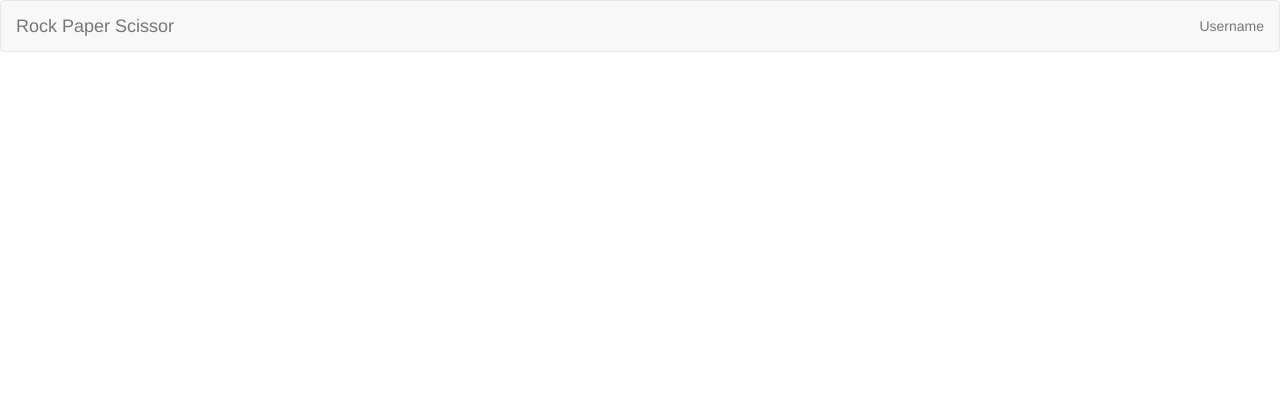
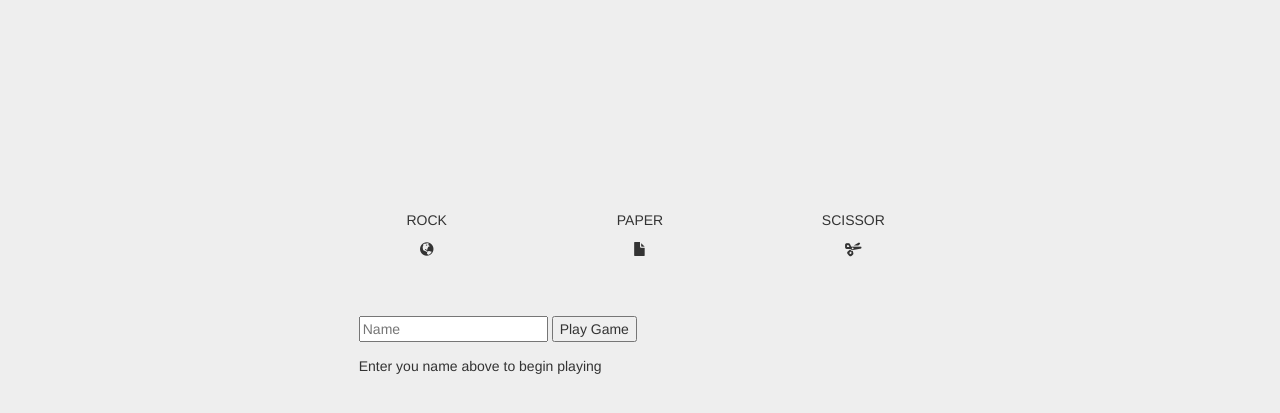
Before and after one commit to robbethencourt/RPS-Multiplayer, a PHP site: page / in a window 1280 px wide. Shown: the top 413 px of the page. Run offline with PHP 8.4, Linux system fonts and the light colour scheme; some libraries are stand-ins or nearby versions.

Commit message:
player login styling and html markup

```diff
--- a/assets/css/style.css
+++ b/assets/css/style.css
@@ -2,3 +2,27 @@
 .navbar-right {
 	margin-right: 0;
 }
+
+/* player name overlay */
+#player-name-overlay {
+	position: fixed;
+	top: 0;
+	left: 0;
+	height: 100%;
+	width: 100%;
+	background: #eee;
+}
+
+	.rps-overlay-icons {
+		padding: 15em 0 4em 0;
+		text-align: center;
+	}
+
+	.player-name-container {
+		width: 45%;
+		margin: 0 auto;
+	}
+
+		.player-name-container p {
+			padding: 1em 0;
+		}
--- a/index.html
+++ b/index.html
@@ -29,6 +29,27 @@
 	  	</div>
 	</nav>
 
+	<div id="player-name-overlay">
+		<div class="container-fluid">
+			<div class="rps-overlay-icons">
+				<div class="row">
+					<div class="col-xs-2 col-xs-offset-3"><p>ROCK</p><span class="glyphicon glyphicon-globe" aria-hidden="true" aria-label="rock"></span></div>
+					<div class="col-xs-2"><p>PAPER</p><span class="glyphicon glyphicon-file" aria-hidden="true" aria-label="paper"></span></div>
+					<div class="col-xs-2"><p>SCISSOR</p><span class="glyphicon glyphicon-scissors" aria-hidden="true" aria-label="scissor"></span></div>
+				</div>
+			</div>
+			<div class="player-name-container">
+				<div class="row">
+					<div class="col-sm-12">
+						<input type="text" id="player-name" placeholder="Name" />
+						<button id="player-name-submit">Play Game</button>
+						<p>Enter you name above to begin playing</p>
+					</div>
+				</div>
+			</div>
+		</div>
+	</div>
+
 	<!-- jQuery cdn -->
 	<script type="text/javascript" src="https://code.jquery.com/jquery-2.2.0.min.js"></script>
 
```
